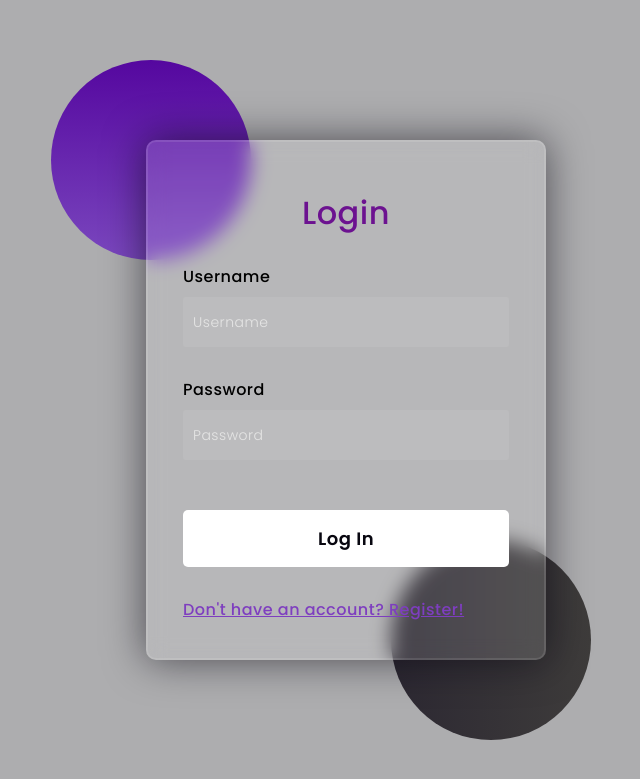
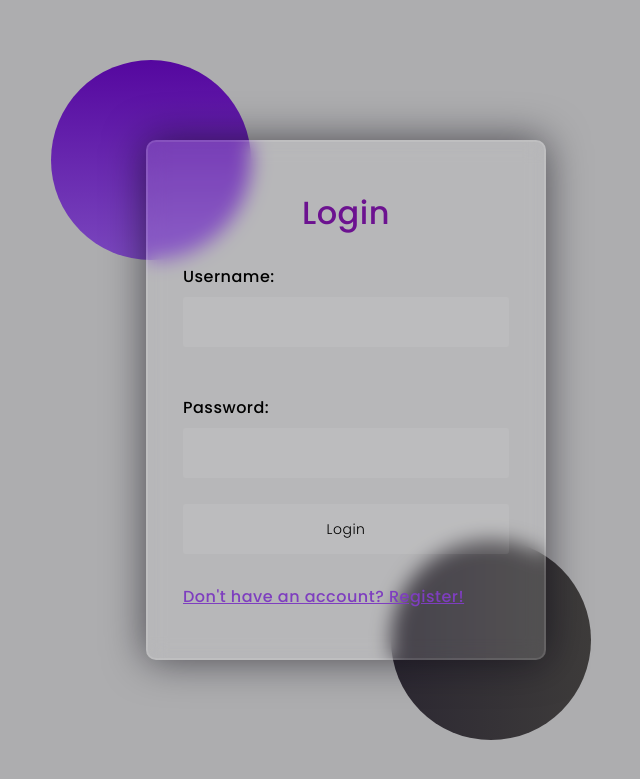
Before and after one commit to Demo-23home/Vaccine-Reservation-System, a Django app: page /login/ in a window 1280 px wide. Shown: the top 779 px of the page, without its empty margins (294-934 px from the left). Run offline with Django 4.2, Linux system fonts and the light colour scheme.

Commit message:
linking frontend(login)

```diff
--- a/register/templates/register/login.html
+++ b/register/templates/register/login.html
@@ -132,16 +132,16 @@ a{
         <div class="shape"></div>
         <div class="shape"></div>
     </div>
-    <form>
+    <form method="post">
+        {% csrf_token %}
+
         <h3> Login </h3>
 
-        <label for="username">Username</label>
-        <input type="text" placeholder="Username" id="username">
-
-        <label for="password">Password</label>
-        <input type="password" placeholder="Password" id="password">
-
-        <button>Log In</button>
+        <label for="national_id">Username:</label>
+        <input type="text" name="username" id="username"><br>
+        <label for="phone_number">Password:</label>
+        <input type="password" name="password" id="password"><br>
+        <input type="submit" value="Login">
         <div class="social">
         <a
         href="./index.html">   Don't have an account? Register!
```
Also changed, not shown: db.sqlite3.
